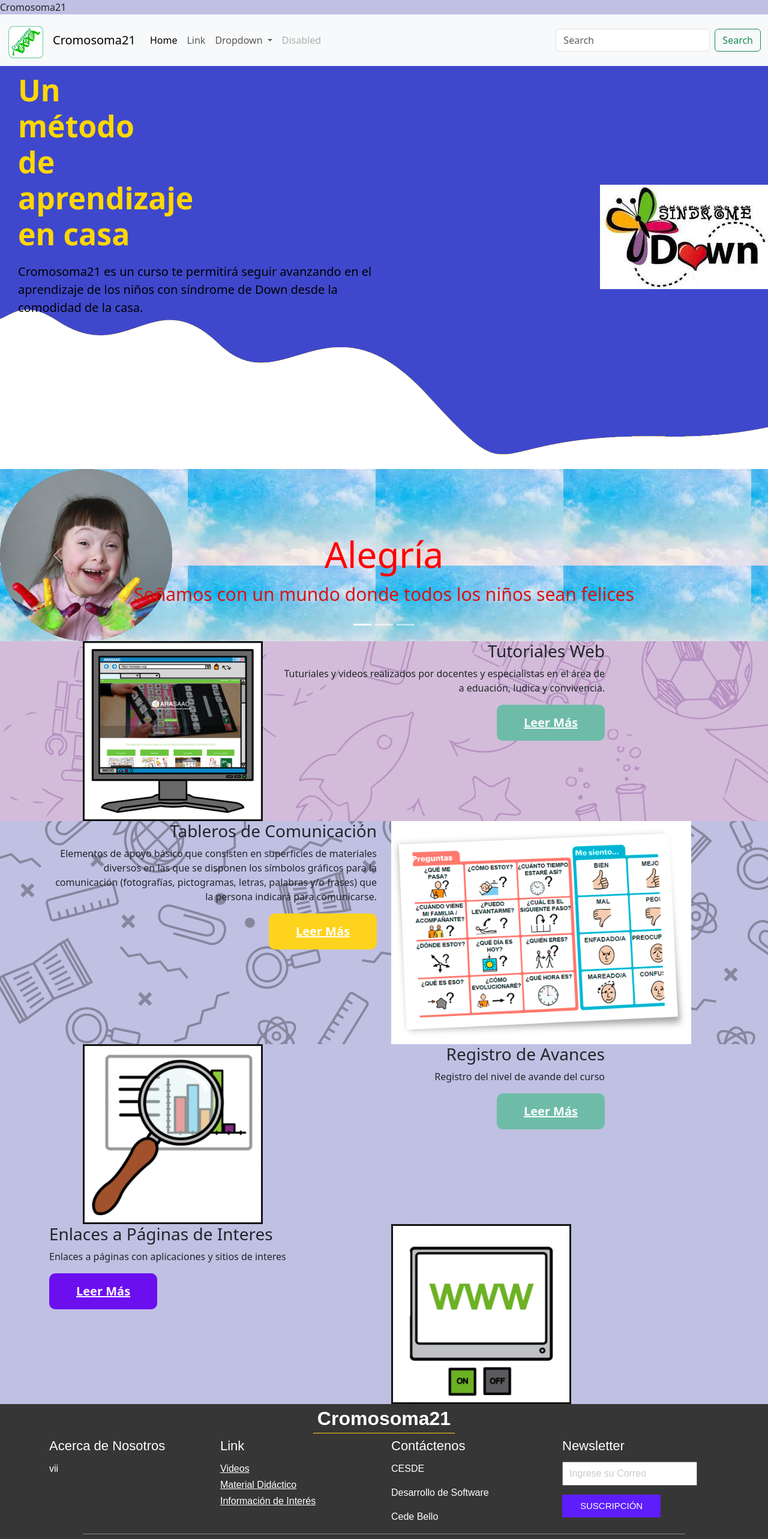
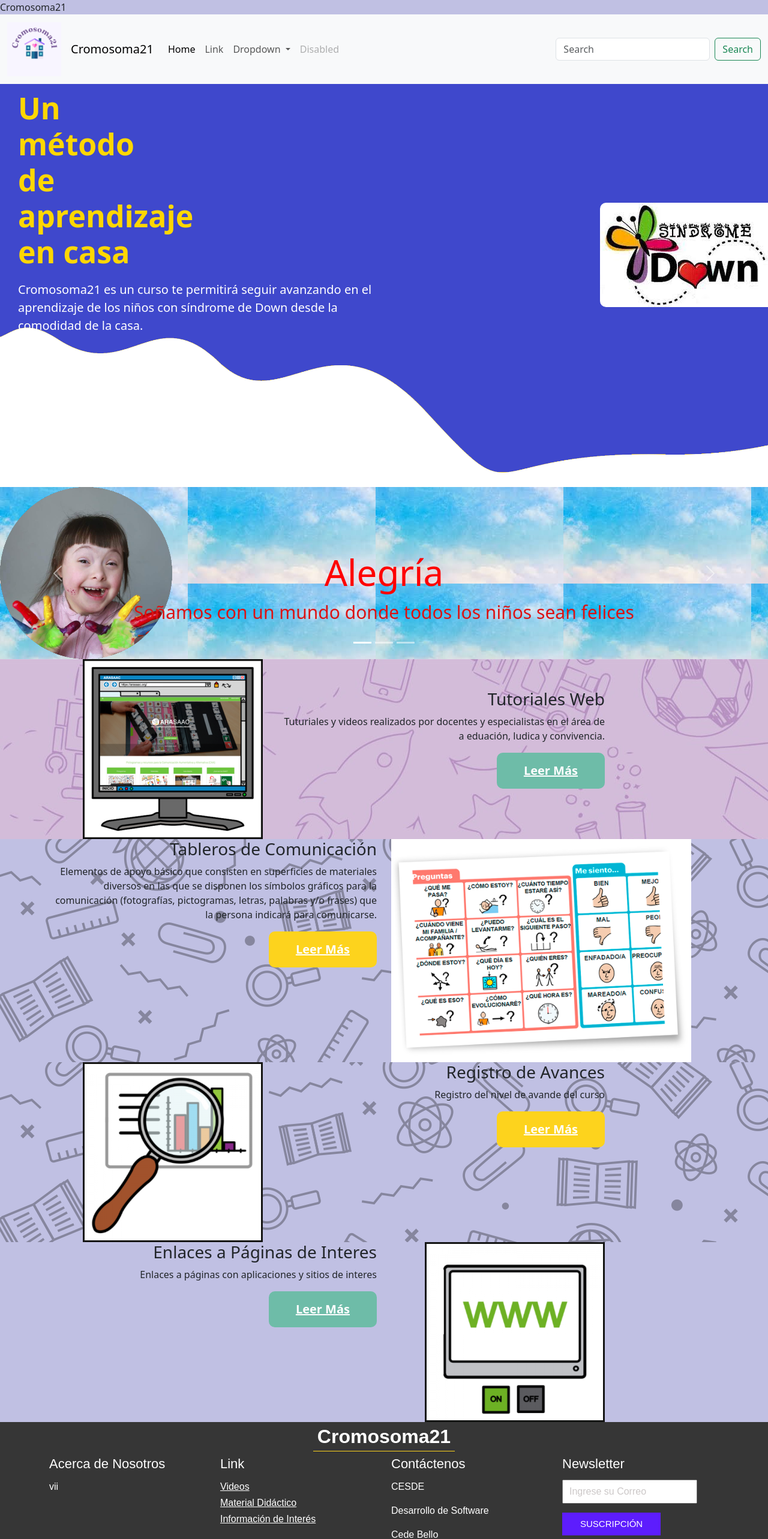
Before and after one commit to dannyedison/proyecto_integrador_ip, a plain HTML site: page index.html in a window 1280 px wide. Shown: the top 2566 px of the page at 60% size. Drawn offline with nearby package versions, Linux system fonts and the light colour scheme.

Commit message:
19102023C1

```diff
--- a/css/style.css
+++ b/css/style.css
@@ -44,7 +44,7 @@
 
 /*HEADER*/
 /*tamaño fonfo azul*/
-.header {
+.header{
   /*content: "";*/
   /*position: absolute;*/
   width: 100%;
@@ -98,7 +98,7 @@
 /*margenes texto parrafo*/
 .header_texto p {
   font-size: 20px;
-  color: black;
+  color: white;
   width: 50%;
   margin-bottom: 100px;
   position: relative;
@@ -109,6 +109,7 @@
 
 /*tamaño imagen header*/
 .header_img {
+
   width: 30%;
    /*margin-top: 0%;*/
  margin-bottom: 0px;
@@ -116,6 +117,9 @@
   top: -300px;
   left: 1000px;
 
+}
+.imagenr{
+  border-radius: 10px;
 }
 
 .carrusel{
@@ -126,8 +130,8 @@
 }
 
 
-/* about section */
-.about_section {
+/* seccion1 */
+.seccion1 {
   text-align: right;
   background-image: url(../images/fondo-seccion-1.jpg);
   width: 100%;
@@ -135,16 +139,19 @@
 
 }
 
-.about_section a {
+.seccion1 a {
   background-color: #6ebca8;
   color: #fefeff;
+}
+.seccion1_box{
+  margin-top: 50px;
 }
 
 /* end about section */
 
 /* admission section */
 
-.admission_section {
+.seccion2 {
   text-align: right;
   background-image: url(../images/fondo-section-2.png);
   width: 100%;
@@ -152,16 +159,16 @@
 
 }
 
-.admission_section a {
+.seccion2 a {
   background-color: #fdd31d;
   color: #fefeff;
 }
 
-/* end admission section */
+/* end seccion2 */
 
-/* why section */
+/* seccion3 */
 
-.why_section {
+.seccion3 {
   text-align: right;
   .about_section {
     text-align: right;
@@ -173,13 +180,49 @@
 
 }
 
-.why_section a {
+.seccion3 a {
   background-color: #6ebca8;
   color: #fefeff;
 }
 
-/* end why section */
+/* end seccion3 */
 
+/* seccion4 */
+.seccion4 {
+  text-align: right;
+  background-image: url(../images/fondo-section-2.png);
+  width: 100%;
+  height: 50%;
+
+}
+
+.seccion4 a {
+  background-color: #fdd31d;
+  color: #fefeff;
+}
+
+/* end seccion4 */
+
+/* seccion5 */
+
+.seccion5 {
+  text-align: right;
+  .about_section {
+    text-align: right;
+    background-image: url(../images/fondo-podcast.jpg);
+    width: 100%;
+    height: 50%;
+
+  }
+
+}
+
+.seccion5 a {
+  background-color: #6ebca8;
+  color: #fefeff;
+}
+
+/* end seccion5 */
 
 
 
--- a/index.html
+++ b/index.html
@@ -20,7 +20,7 @@
             <div class="container-fluid">
 
                 <a class="navbar-brand" href="#">
-                    <img src="images/Logo Cromosoma21_V3.png" alt="Cromosoma21" width="60" height="60">
+                    <img src="images/Logo Cromosoma21_V4.png" alt="Cromosoma21" width="90" height="90">
                 </a>
 
                 <a class="navbar-brand" href="#">Cromosoma21</a>
@@ -78,7 +78,7 @@
                 </div>
 
                 <div class="header_img">
-                    <img src="images/Logo mariposa.jpg" class="img-fluid">
+                    <img src="images/Logo mariposa.jpg" class="img-fluid imagenr" >
                 </div>
 
             </div>
@@ -141,8 +141,8 @@
 
         <div class="common_style">
 
-            <!-- about section -->
-            <section class="about_section">
+            <!-- seccion 1 -->
+            <section class="seccion1">
                 <div class="container">
                     <div class="row">
                         <div class="col-md-4">
@@ -151,7 +151,7 @@
                             </div>
                         </div>
                         <div class="col-md-6">
-                            <div class="about_detail-box">
+                            <div class="seccion1_box">
                                 <h3>
                                     Tutoriales Web
                                 </h3>
@@ -176,10 +176,10 @@
             </section>
 
 
-            <!-- end about section -->
+            <!-- end seccion1 -->
 
-            <!-- admission section -->
-            <section class="admission_section">
+            <!-- seccion2 -->
+            <section class="seccion2">
                 <div class="container">
                     <div class="row">
                         <div class="col-md-6">
@@ -212,10 +212,10 @@
 
 
 
-            <!-- end admission section -->
+            <!-- end seccion3 -->
 
-            <!-- why section -->
-            <section class="why_section">
+            <!-- seccion4 -->
+            <section class="seccion4">
                 <div class="container">
                     <div class="row">
                         <div class="col-md-4">
@@ -243,10 +243,10 @@
             </section>
 
 
-            <!-- end why section -->
+            <!-- end seccion4 -->
 
-            <!-- determine section -->
-            <section class="determine_section">
+            <!-- seccion5 -->
+            <section class="seccion5">
                 <div class="container">
                     <div class="row">
                         <div class="col-md-6">
@@ -274,7 +274,7 @@
             </section>
 
 
-            <!-- end determine section -->
+            <!-- end seccion5 -->
 
         </div>
 
@@ -386,9 +386,9 @@
         </section>
     </footer>
 
-    <script src="https://cdn.jsdelivr.net/npm/bootstrap@5.3.2/dist/js/bootstrap.bundle.min.js"
+    <!--<script src="https://cdn.jsdelivr.net/npm/bootstrap@5.3.2/dist/js/bootstrap.bundle.min.js"
         integrity="sha384-C6RzsynM9kWDrMNeT87bh95OGNyZPhcTNXj1NW7RuBCsyN/o0jlpcV8Qyq46cDfL"
-        crossorigin="anonymous"></script>
+        crossorigin="anonymous"></script>-->
 </body>
 
 </html>
```
Also changed, not shown: images/Logo Cromosoma21_V4.png (added).
